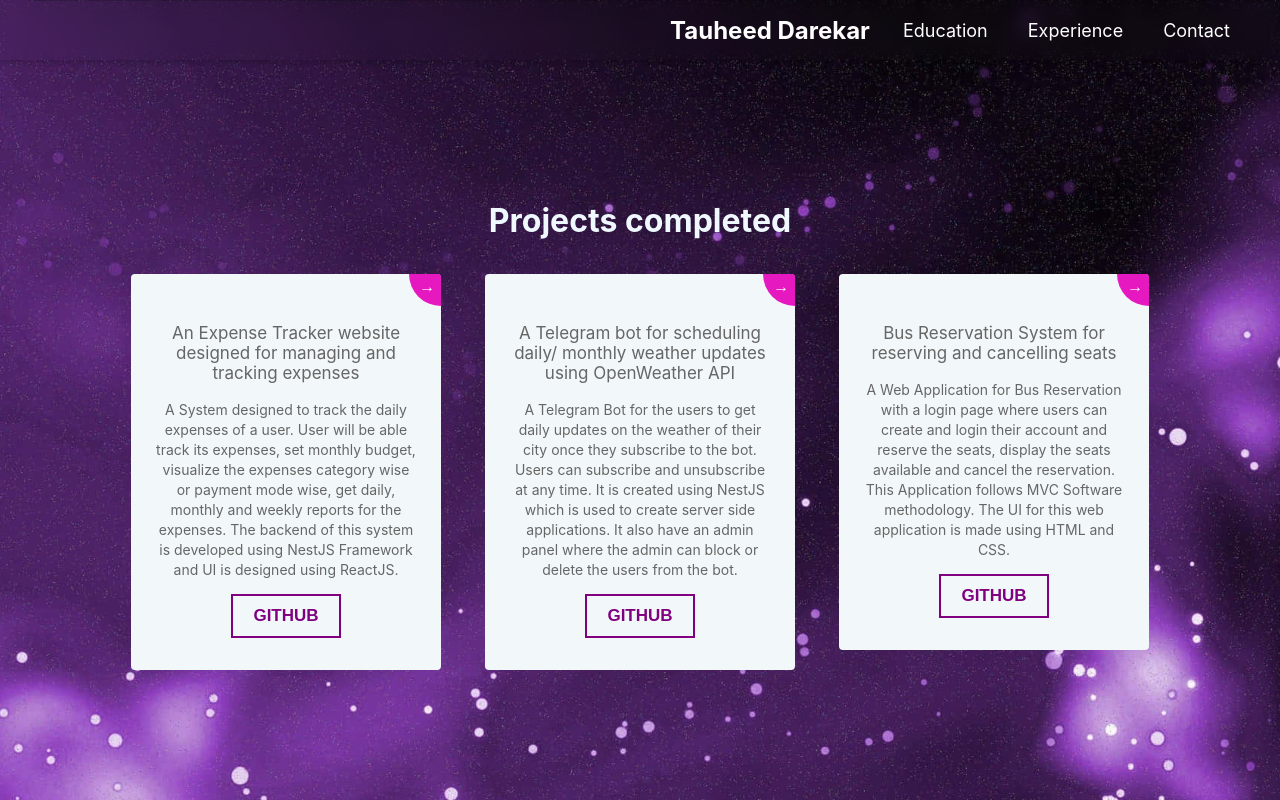
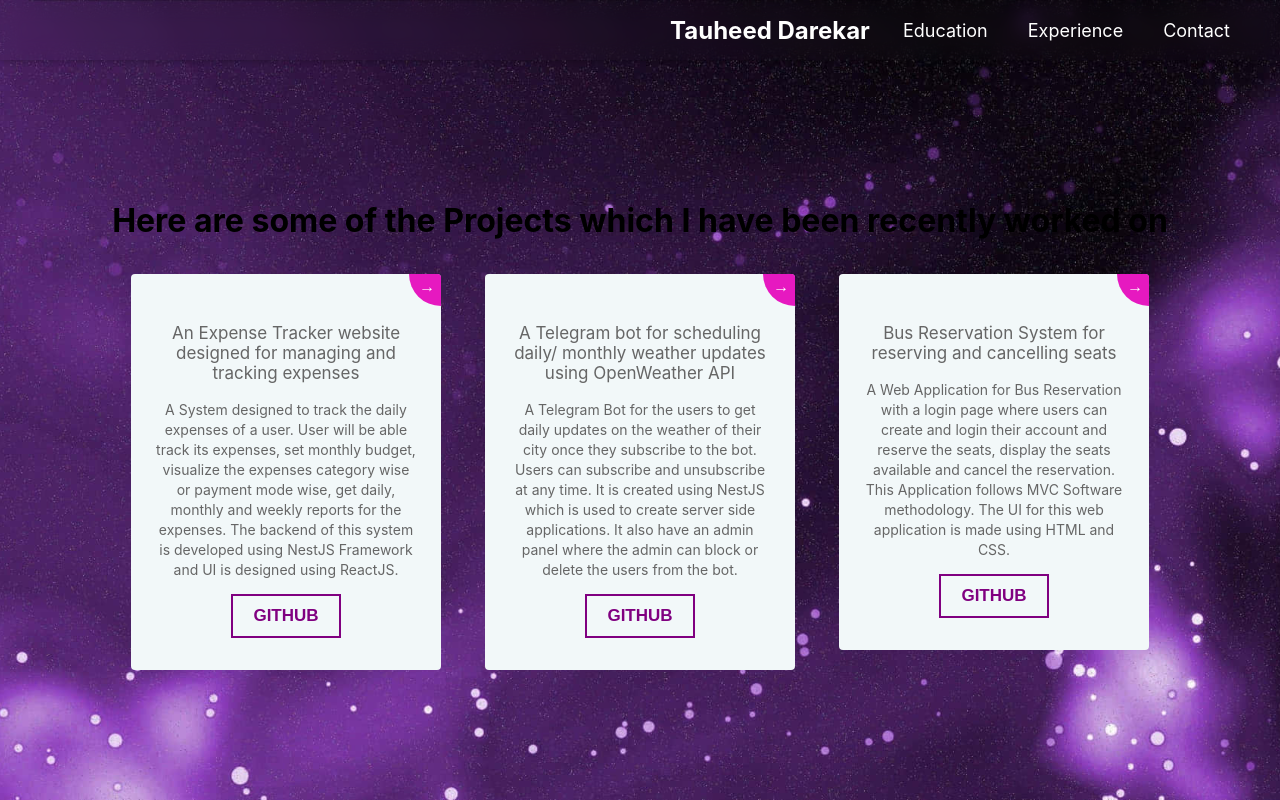
Before and after one commit to tauheed78600/Portfolio2, a React (Create React App) app: page /projects in a window 1280 px wide. Shown: the top 800 px of the page. Built offline with nearby package versions, Linux system fonts and the light colour scheme.

Commit message:
chaned project heading and added css for buttons

```diff
--- a/src/components/Projects.js
+++ b/src/components/Projects.js
@@ -23,7 +23,7 @@ function Projects() {
 
 return (
     <div className="app">
-        <h1 className='h1Projects'>Projects completed</h1>
+        <h1>Here are some of the Projects which I have been recently worked on</h1>
         <div className="card-container">
             {cards.map((card, index) => (
                 <Card
--- a/src/styles/Projects.css
+++ b/src/styles/Projects.css
@@ -11,7 +11,3 @@
     gap: 20px;
     flex-wrap: wrap;
 }
-
-.h1Projects{
-    color: aliceblue;
-}
```
